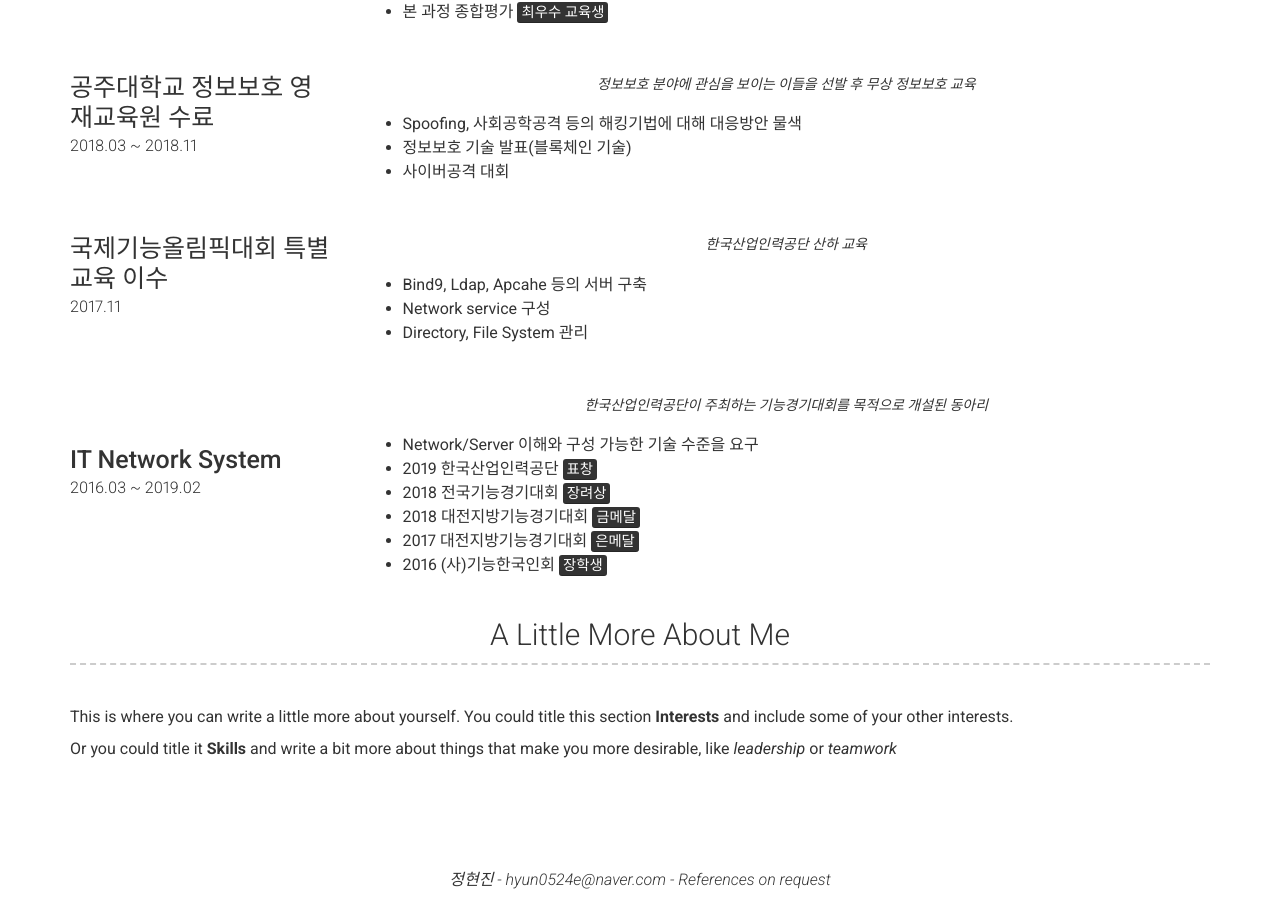
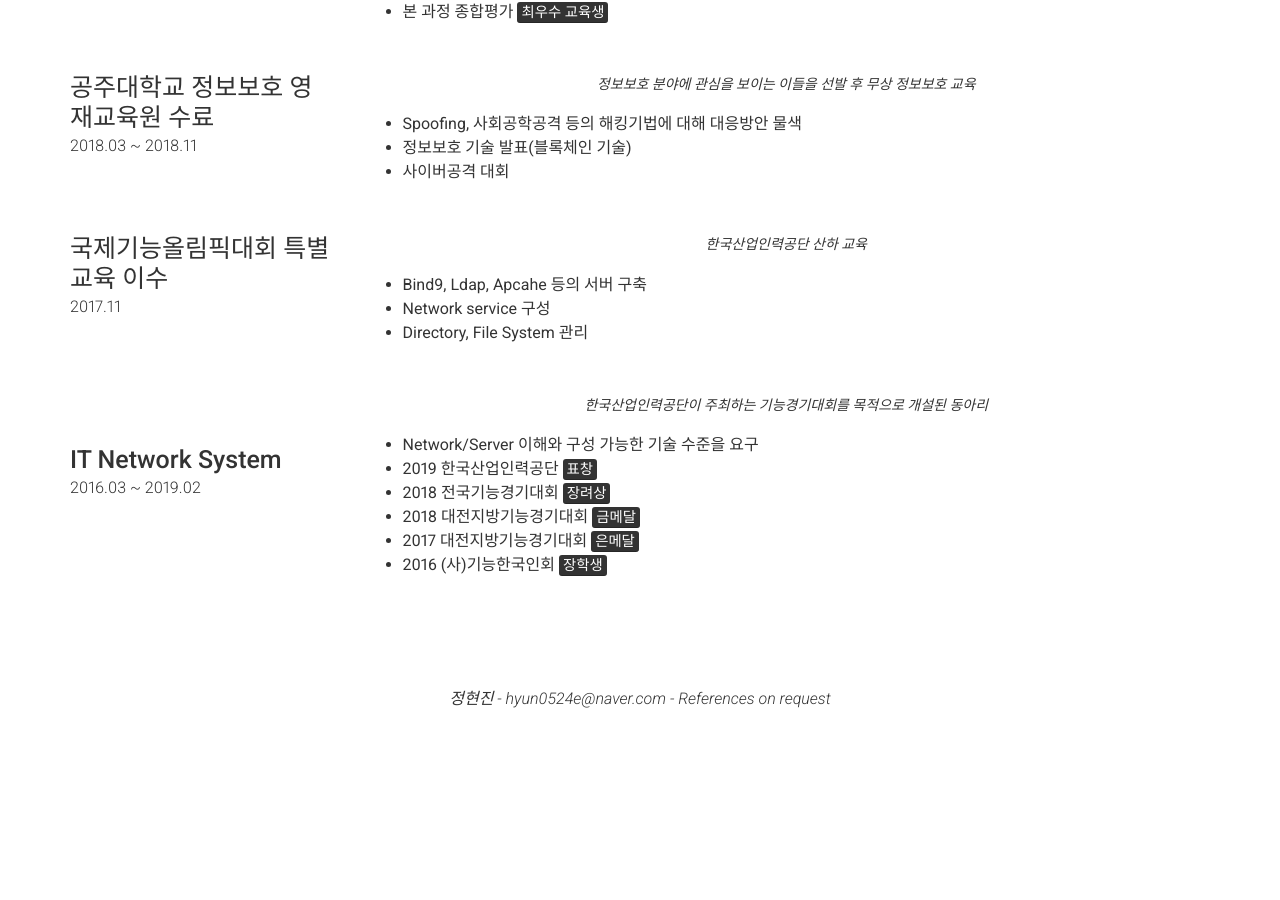
Before and after one commit to currenjin/resume, a Jekyll site: the page built from index.md, in a window 1280 px wide and 900 px high, scrolled down 1228 px. Built offline with Jekyll 4.4.1, drawn with Linux system fonts in a browser that asks for light colours; nearby versions of some CDN libraries; after the commit the page ends 1947 px from its top, so only the background shows below that; part of the change alters nothing that is shown.

Commit message:
update: add # a little more about me

```diff
--- a/_config.yml
+++ b/_config.yml
@@ -146,13 +146,12 @@ content:
           - 2018 대전지방기능경기대회 <mark>금메달</mark>
           - 2017 대전지방기능경기대회 <mark>은메달</mark>
           - 2016 (사)기능한국인회 <mark>장학생</mark>
-
-  - title: A Little More About Me
-    layout: text
-    content: |
-      This is where you can write a little more about yourself. You could title this section **Interests** and include some of your other interests.
-
-      Or you could title it **Skills** and write a bit more about things that make you more desirable, like *leadership* or *teamwork*
+#  - title: A Little More About Me
+#    layout: text
+#    content: |
+#      This is where you can write a little more about yourself. You could title this section **Interests** and include some of your other interests.
+#
+#      Or you could title it **Skills** and write a bit more about things that make you more desirable, like *leadership* or *teamwork*
 
 # Footer
 footer_show_references: true
```
